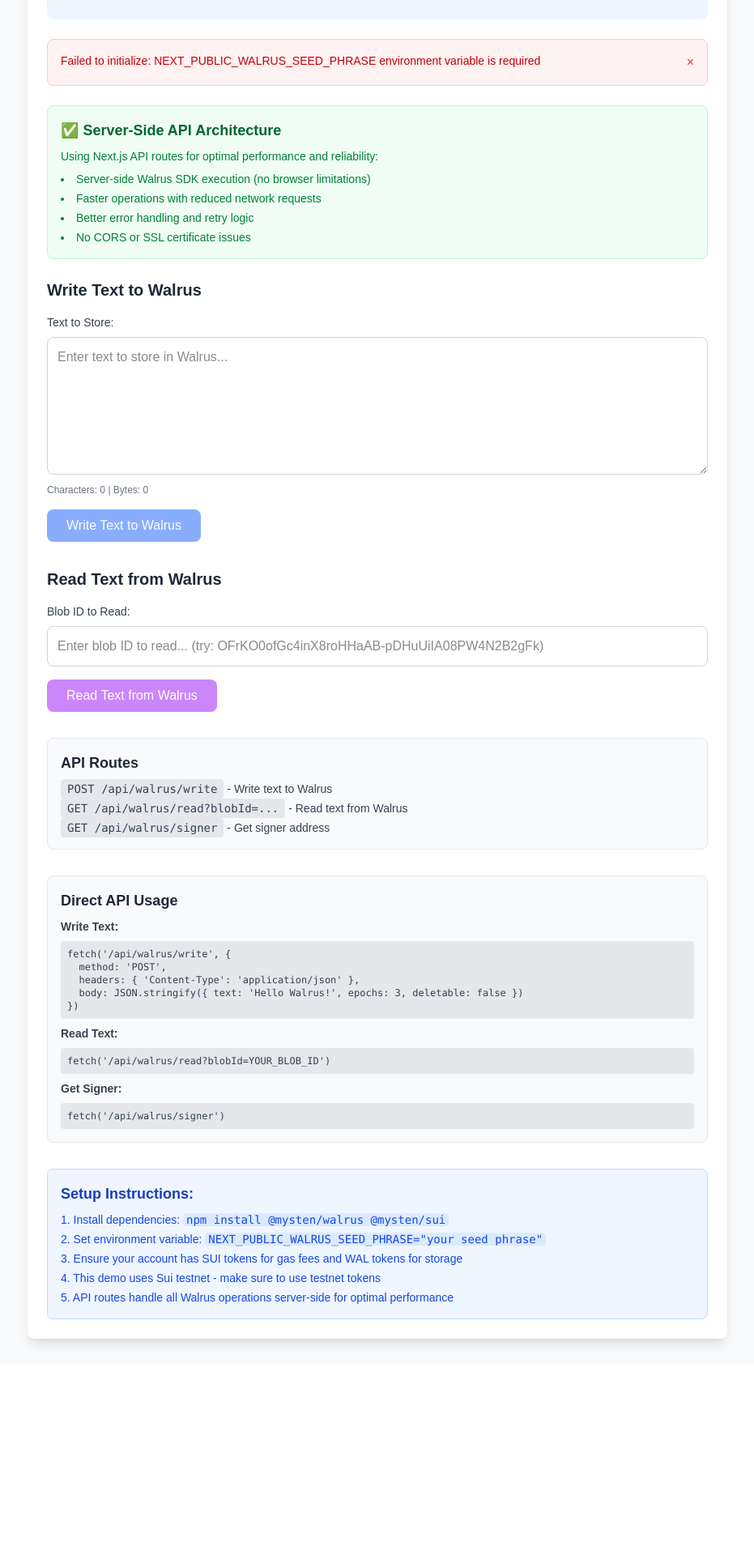
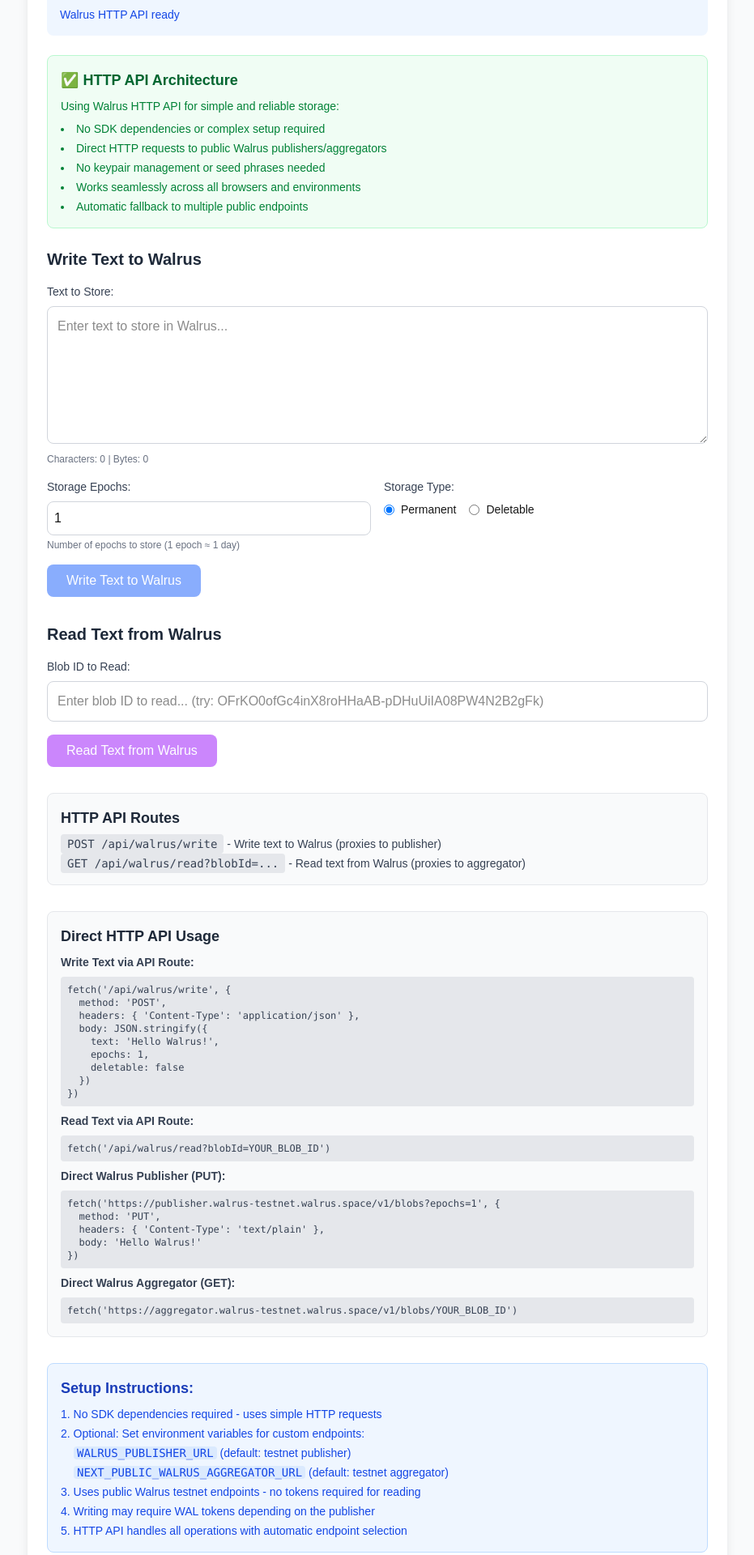
Before and after one commit to JingYuan0926/cannes, a Next.js app: page /store in a window 1280 px wide. Shown: the part 160-2080 px from the top of the page at 81% size, without its empty margins (174-1105 px from the left). Before the commit the page ends 1845 px from the top, so only its background shows below. Built offline with nearby package versions, Linux system fonts and the light colour scheme; no server answers.

Commit message:
Update store to use the newest write

```diff
--- a/pages/store.js
+++ b/pages/store.js
@@ -7,29 +7,9 @@
   const [readData, setReadData] = useState('');
   const [isLoading, setIsLoading] = useState(false);
   const [error, setError] = useState('');
-  const [signerAddress, setSignerAddress] = useState('');
-  const [status, setStatus] = useState('');
-
-  useEffect(() => {
-    // Initialize and get signer address when component mounts
-    const initStore = async () => {
-      try {
-        const response = await fetch('/api/walrus/signer');
-        const result = await response.json();
-
-        if (response.ok && result.signerAddress) {
-          setSignerAddress(result.signerAddress);
-          setStatus('Walrus store initialized successfully');
-        } else {
-          throw new Error(result.error || 'Failed to get signer address');
-        }
-      } catch (err) {
-        setError(`Failed to initialize: ${err.message}`);
-      }
-    };
-
-    initStore();
-  }, []);
+  const [status, setStatus] = useState('Walrus HTTP API ready');
+  const [epochs, setEpochs] = useState(1);
+  const [deletable, setDeletable] = useState(false);
 
   const handleStoreText = async () => {
     if (!textToStore.trim()) {
@@ -49,8 +29,8 @@
         },
         body: JSON.stringify({
           text: textToStore,
-          epochs: 3,
-          deletable: false,
+          epochs: epochs,
+          deletable: deletable,
         }),
       });
 
@@ -115,14 +95,7 @@
           {/* Status Section */}
           <div className="mb-6 p-4 bg-blue-50 rounded-lg">
             <h2 className="text-lg font-semibold text-blue-900 mb-2">Status</h2>
-            {signerAddress && (
-              <p className="text-sm text-blue-700 mb-2">
-                <strong>Signer Address:</strong> {signerAddress}
-              </p>
-            )}
-            {status && (
             <p className="text-sm text-blue-700">{status}</p>
-            )}
           </div>
 
           {/* Error Display */}
@@ -140,17 +113,18 @@
             </div>
           )}
 
-          {/* API Architecture Info */}
+          {/* HTTP API Architecture Info */}
           <div className="mb-6 p-4 bg-green-50 border border-green-200 rounded-lg">
-            <h3 className="text-lg font-semibold text-green-800 mb-2">✅ Server-Side API Architecture</h3>
+            <h3 className="text-lg font-semibold text-green-800 mb-2">✅ HTTP API Architecture</h3>
             <p className="text-sm text-green-700 mb-2">
-              Using Next.js API routes for optimal performance and reliability:
+              Using Walrus HTTP API for simple and reliable storage:
             </p>
             <ul className="text-sm text-green-700 list-disc list-inside space-y-1">
-              <li>Server-side Walrus SDK execution (no browser limitations)</li>
-              <li>Faster operations with reduced network requests</li>
-              <li>Better error handling and retry logic</li>
-              <li>No CORS or SSL certificate issues</li>
+              <li>No SDK dependencies or complex setup required</li>
+              <li>Direct HTTP requests to public Walrus publishers/aggregators</li>
+              <li>No keypair management or seed phrases needed</li>
+              <li>Works seamlessly across all browsers and environments</li>
+              <li>Automatic fallback to multiple public endpoints</li>
             </ul>
           </div>
 
@@ -173,6 +147,55 @@
                   Characters: {textToStore.length} | Bytes: {new TextEncoder().encode(textToStore).length}
                 </p>
               </div>
+
+              {/* Storage Options */}
+              <div className="grid grid-cols-1 md:grid-cols-2 gap-4">
+                <div>
+                  <label className="block text-sm font-medium text-gray-700 mb-2">
+                    Storage Epochs:
+                  </label>
+                  <input
+                    type="number"
+                    min="1"
+                    max="100"
+                    value={epochs}
+                    onChange={(e) => setEpochs(parseInt(e.target.value) || 1)}
+                    className="w-full p-2 border border-gray-300 rounded-lg focus:ring-2 focus:ring-blue-500 focus:border-transparent"
+                  />
+                  <p className="text-xs text-gray-500 mt-1">
+                    Number of epochs to store (1 epoch ≈ 1 day)
+                  </p>
+                </div>
+
+                <div>
+                  <label className="block text-sm font-medium text-gray-700 mb-2">
+                    Storage Type:
+                  </label>
+                  <div className="flex items-center space-x-4">
+                    <label className="flex items-center">
+                      <input
+                        type="radio"
+                        name="deletable"
+                        checked={!deletable}
+                        onChange={() => setDeletable(false)}
+                        className="mr-2"
+                      />
+                      <span className="text-sm">Permanent</span>
+                    </label>
+                    <label className="flex items-center">
+                      <input
+                        type="radio"
+                        name="deletable"
+                        checked={deletable}
+                        onChange={() => setDeletable(true)}
+                        className="mr-2"
+                      />
+                      <span className="text-sm">Deletable</span>
+                    </label>
+                  </div>
+                </div>
+              </div>
+
               <button
                 onClick={handleStoreText}
                 disabled={isLoading || !textToStore.trim()}
@@ -190,12 +213,28 @@
               <p className="text-sm text-green-700 break-all mb-2">
                 <strong>Blob ID:</strong> {storedBlobId}
               </p>
+              <div className="flex flex-wrap gap-2">
                 <button
                   onClick={() => setBlobIdToRead(storedBlobId)}
                   className="text-xs bg-green-600 text-white px-3 py-1 rounded hover:bg-green-700"
                 >
                   Use this ID to read
                 </button>
+                <button
+                  onClick={() => navigator.clipboard.writeText(storedBlobId)}
+                  className="text-xs bg-blue-600 text-white px-3 py-1 rounded hover:bg-blue-700"
+                >
+                  Copy Blob ID
+                </button>
+                <a
+                  href={`https://aggregator.walrus-testnet.walrus.space/v1/blobs/${storedBlobId}`}
+                  target="_blank"
+                  rel="noopener noreferrer"
+                  className="text-xs bg-purple-600 text-white px-3 py-1 rounded hover:bg-purple-700"
+                >
+                  View on Walrus
+                </a>
+              </div>
             </div>
           )}
 
@@ -248,35 +287,46 @@
             </div>
           )}
 
-          {/* API Routes Info */}
+          {/* HTTP API Routes Info */}
           <div className="mt-8 p-4 bg-gray-50 border border-gray-200 rounded-lg">
-            <h3 className="text-lg font-semibold text-gray-800 mb-2">API Routes</h3>
+            <h3 className="text-lg font-semibold text-gray-800 mb-2">HTTP API Routes</h3>
             <div className="text-sm text-gray-700 space-y-1">
-              <p><code className="bg-gray-200 px-2 py-1 rounded">POST /api/walrus/write</code> - Write text to Walrus</p>
-              <p><code className="bg-gray-200 px-2 py-1 rounded">GET /api/walrus/read?blobId=...</code> - Read text from Walrus</p>
-              <p><code className="bg-gray-200 px-2 py-1 rounded">GET /api/walrus/signer</code> - Get signer address</p>
+              <p><code className="bg-gray-200 px-2 py-1 rounded">POST /api/walrus/write</code> - Write text to Walrus (proxies to publisher)</p>
+              <p><code className="bg-gray-200 px-2 py-1 rounded">GET /api/walrus/read?blobId=...</code> - Read text from Walrus (proxies to aggregator)</p>
             </div>
           </div>
 
-          {/* Direct API Usage Examples */}
+          {/* Direct HTTP API Usage Examples */}
           <div className="mt-8 p-4 bg-gray-50 border border-gray-200 rounded-lg">
-            <h3 className="text-lg font-semibold text-gray-800 mb-2">Direct API Usage</h3>
+            <h3 className="text-lg font-semibold text-gray-800 mb-2">Direct HTTP API Usage</h3>
             <div className="text-sm text-gray-700 space-y-2">
-              <p><strong>Write Text:</strong></p>
+              <p><strong>Write Text via API Route:</strong></p>
               <pre className="bg-gray-200 p-2 rounded text-xs overflow-x-auto">
 {`fetch('/api/walrus/write', {
   method: 'POST',
   headers: { 'Content-Type': 'application/json' },
-  body: JSON.stringify({ text: 'Hello Walrus!', epochs: 3, deletable: false })
+  body: JSON.stringify({
+    text: 'Hello Walrus!',
+    epochs: ${epochs},
+    deletable: ${deletable}
+  })
 })`}
               </pre>
-              <p><strong>Read Text:</strong></p>
+              <p><strong>Read Text via API Route:</strong></p>
               <pre className="bg-gray-200 p-2 rounded text-xs overflow-x-auto">
 {`fetch('/api/walrus/read?blobId=YOUR_BLOB_ID')`}
               </pre>
-              <p><strong>Get Signer:</strong></p>
+              <p><strong>Direct Walrus Publisher (PUT):</strong></p>
               <pre className="bg-gray-200 p-2 rounded text-xs overflow-x-auto">
-{`fetch('/api/walrus/signer')`}
+{`fetch('https://publisher.walrus-testnet.walrus.space/v1/blobs?epochs=${epochs}', {
+  method: 'PUT',
+  headers: { 'Content-Type': 'text/plain' },
+  body: 'Hello Walrus!'
+})`}
+              </pre>
+              <p><strong>Direct Walrus Aggregator (GET):</strong></p>
+              <pre className="bg-gray-200 p-2 rounded text-xs overflow-x-auto">
+{`fetch('https://aggregator.walrus-testnet.walrus.space/v1/blobs/YOUR_BLOB_ID')`}
               </pre>
             </div>
           </div>
@@ -285,12 +335,30 @@
           <div className="mt-8 p-4 bg-blue-50 border border-blue-200 rounded-lg">
             <h3 className="text-lg font-semibold text-blue-800 mb-2">Setup Instructions:</h3>
             <ol className="text-sm text-blue-700 space-y-1">
-              <li>1. Install dependencies: <code className="bg-blue-100 px-1 rounded">npm install @mysten/walrus @mysten/sui</code></li>
-              <li>2. Set environment variable: <code className="bg-blue-100 px-1 rounded">NEXT_PUBLIC_WALRUS_SEED_PHRASE="your seed phrase"</code></li>
-              <li>3. Ensure your account has SUI tokens for gas fees and WAL tokens for storage</li>
-              <li>4. This demo uses Sui testnet - make sure to use testnet tokens</li>
-              <li>5. API routes handle all Walrus operations server-side for optimal performance</li>
+              <li>1. No SDK dependencies required - uses simple HTTP requests</li>
+              <li>2. Optional: Set environment variables for custom endpoints:</li>
+              <li className="ml-4">
+                <code className="bg-blue-100 px-1 rounded">WALRUS_PUBLISHER_URL</code> (default: testnet publisher)
+              </li>
+              <li className="ml-4">
+                <code className="bg-blue-100 px-1 rounded">NEXT_PUBLIC_WALRUS_AGGREGATOR_URL</code> (default: testnet aggregator)
+              </li>
+              <li>3. Uses public Walrus testnet endpoints - no tokens required for reading</li>
+              <li>4. Writing may require WAL tokens depending on the publisher</li>
+              <li>5. HTTP API handles all operations with automatic endpoint selection</li>
             </ol>
+          </div>
+
+          {/* Public Endpoints Info */}
+          <div className="mt-8 p-4 bg-yellow-50 border border-yellow-200 rounded-lg">
+            <h3 className="text-lg font-semibold text-yellow-800 mb-2">Public Endpoints</h3>
+            <div className="text-sm text-yellow-700 space-y-1">
+              <p><strong>Default Publisher:</strong> https://publisher.walrus-testnet.walrus.space</p>
+              <p><strong>Default Aggregator:</strong> https://aggregator.walrus-testnet.walrus.space</p>
+              <p className="text-xs mt-2">
+                Multiple public endpoints available for redundancy. The API automatically handles failover.
+              </p>
+            </div>
           </div>
         </div>
       </div>
```
Lines whose indentation alone changed are shown as unchanged.
